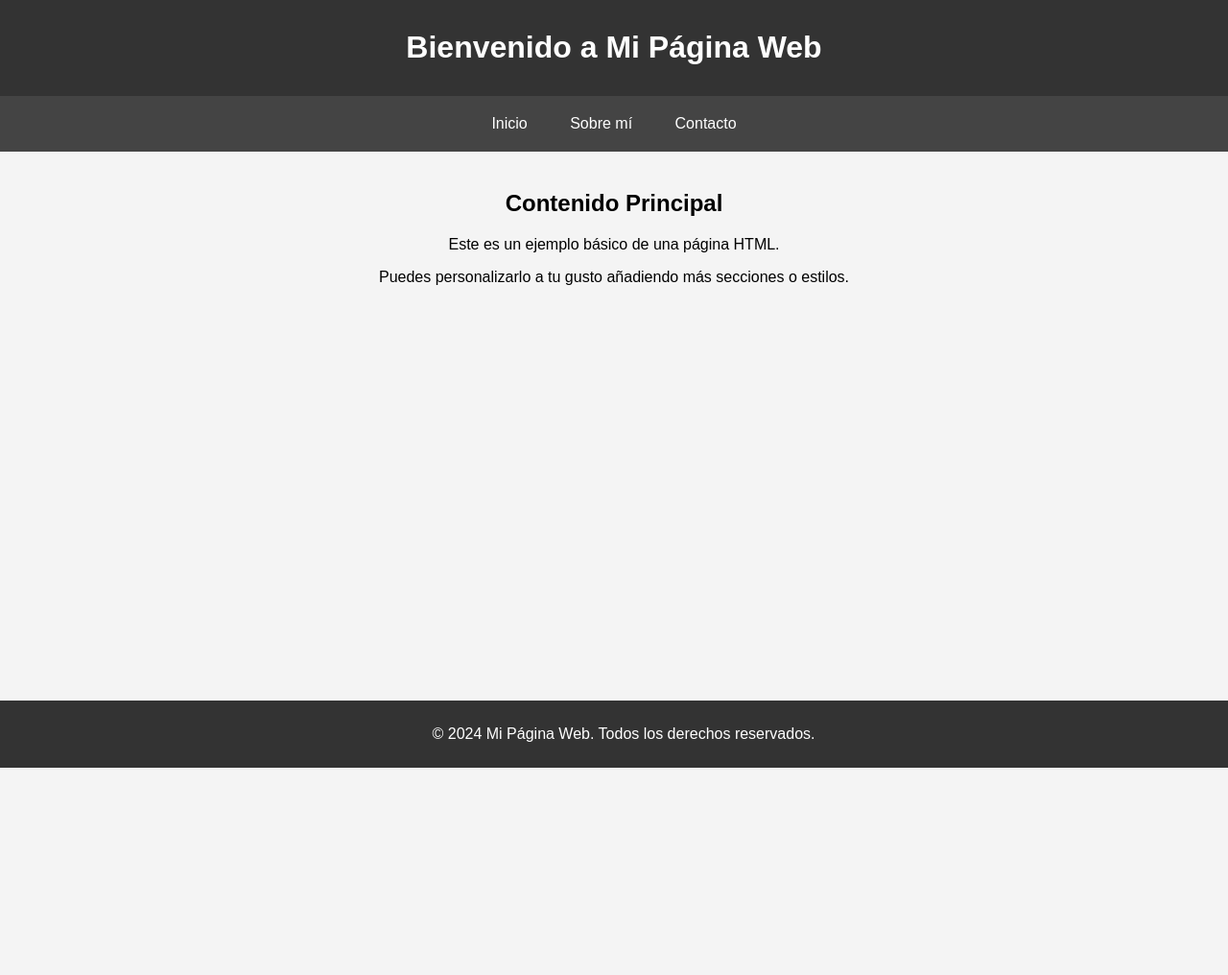
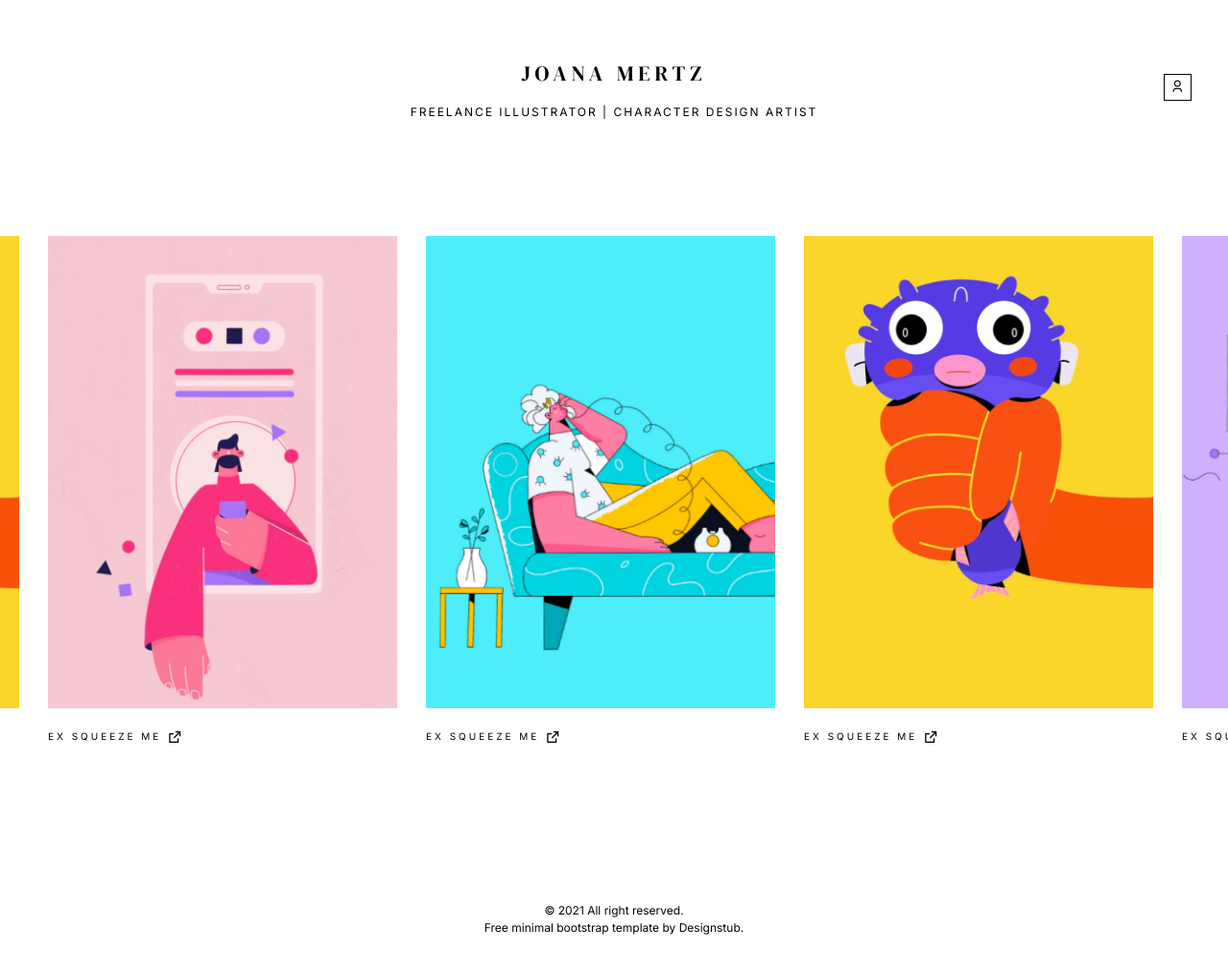
Before and after one commit to aruxo02/Mlo, a plain HTML site: page index.html in a window 1280 px wide. Shown: the whole page at 96% size. Before the commit the page ends 800 px from the top, so only its background shows below. Drawn offline with nearby package versions, Linux system fonts and the light colour scheme.

Commit message:
prueba estandar

```diff
--- /dev/null
+++ b/assets/css/main.css
@@ -0,0 +1,134 @@
+/*
+Theme Name: Borstein
+
+  1. >>> Headr Style
+  2. >>> Banner Style
+  3. >>> Resume Style
+  4. >>> Project Style
+  5. >>> Testimonials Style
+  6. >>> Email Style
+  7. >>> Footer Style
+
+*/
+/*--------------------------------------------------------------
+>>> TABLE OF CONTENTS:
+----------------------------------------------------------------*/
+:root {
+	--font_14:0.875rem;
+	--font_16:1rem;
+	--font_30:1.875rem;
+	--font_36:2.25rem;
+	--font_48:3rem;
+	--40:2.5rem;
+	--30:1.875rem;
+	--margin_30:1.875rem;
+	--margin-54:3.375rem;
+	--margin-60:3.75rem;
+	--margin-100:6.25rem;
+	--margin-120:7.5rem;
+}
+html {font-family: 'Inter', sans-serif;background-color:#FFF}
+body {font-family: 'Inter', sans-serif;overflow-x: hidden; background-color:#FFF; font-weight:400;font-style: normal; color: #000; font-size: var(--font_14)}
+a,a:hover,a:focus,i,input,button,input:focus,.transition {text-decoration: none;outline: none;transition-delay: 0s;transition-duration: 0.4s;transition-property: all;transition-timing-function: ease;box-shadow: none;}
+a{color: #000}
+iframe {border: 0;outline: none;}
+::-moz-selection {background: var(--red);text-shadow: none;color:var(--white)}
+::selection {background:var(--red);text-shadow: none;color:var(--white)}
+img {max-width: 100%;border: none;outline: none;height: auto;}
+input,textarea {border-radius: 0;resize: none;}
+ul {padding: 0;margin: 0;}
+@font-face {
+font-family: 'DM Serif Display', serif;
+font-family: 'Inter', sans-serif;}
+input:-webkit-autofill, textarea:-webkit-autofill, select:-webkit-autofill {background-color: transparent;background-image: none;color:#000;}
+/* 1.2 Typography */
+h1,h2,h3,h4,h5,h6 {font-family: 'DM Serif Display', serif;}
+figure{ margin: 0 }
+svg,img { max-width: 100%; height: auto; }
+
+/*-----------------------------------------------------------------
+  1. >>> Headr Style
+----------------------------------------------------------------*/
+.ds-header{ padding-top:3.75rem; text-align: center; position: relative;  }
+.ds-logo a{font-family: 'DM Serif Display', serif; text-transform: uppercase; letter-spacing: 5px; font-size: 1.375rem}
+.ds-logo a:hover{color: #000}
+.ds-logo span{display: block; font-size: 0.75rem; text-transform: uppercase; letter-spacing: 2px; margin-top: 0.9375rem}
+.ds-about-link-button{ position: absolute; right:3%; border: 1px solid #000; display: inline-block; padding: 0.7rem 0.4rem;line-height: 3px;top:61%;}
+.ds-about-link-button:hover{color: #000}
+.ds-about-link-button span{ display: block; color: #505050; font-size: 0.625rem; text-transform: uppercase; position: absolute; bottom:-13px;left: -12px;width: 55px; opacity: 0;transition-delay: 0s;transition-duration: 0.4s;transition-property: all;transition-timing-function: ease; }
+.ds-closebutton{ position: absolute; bottom:-5rem; left: 0; right: 0; margin: 0 auto; display: inline-block; width:3.125rem; height: 3.125rem;font-size: 1.125rem; line-height: 3.125rem; color: #687278; border: 1px solid #687278; border-radius: 100%}
+
+.ds-about-link-button:hover span{ opacity:1  }
+.ds-slider-section,.ds-main-section{ padding: 7.5rem 0 }
+.ds-slider{ margin:0 }
+.ds-slider-loop{ padding-right:30px }
+.ds-slider-loop span{ text-transform: uppercase; font-size: 0.625rem; letter-spacing: 0.1875rem; display: inline-block; vertical-align: middle; margin-top: 1.125rem }
+.ds-slider-loop span a{ color:#000; }
+.ds-slider-loop span a i{ font-size: 1rem;display: inline-block;
+    vertical-align: middle; }
+.slick-track{ cursor: move; }
+.slick-arrow{ position: absolute; top: 50%; background-color: #000; border: none; outline: none; cursor: pointer; padding: 0; margin: 0; border-radius: 100%; width: 3.75rem; height: 3.75rem;z-index: 5;color: #FFF; font-size:1.25rem; opacity: 0;transition-delay: 0s;transition-duration: 0.6s;transition-property: all;transition-timing-function: ease;  }
+.slick-arrow.slick-prev{ left:1% }
+.slick-arrow.slick-next{ right:6% }
+.ds-slider:hover .slick-arrow{ opacity: 1 }
+
+.ds-about-section figure{ width: 33%; display: inline-block; margin-bottom: 4.375rem }
+.ds-about-section article{ width: 50%; display: block; margin: 0 auto; padding-bottom:3.125rem  }
+.ds-about-section article p{font-size: 1.125rem; line-height: 2.25rem;}
+.ds-info{ font-size: 1.125rem; line-height: 2.25rem }
+.ds-info span{ display: block; }
+.ds-info a{ display: inline-block; font-weight: 600; font-size: 1.125rem}
+.ds-info a:hover{ color: #000; text-decoration: underline; }
+
+.ds-info .ds-socail{ list-style: none; padding: 0;margin: 0; display: flex; flex-wrap: wrap; align-items: center; justify-content: center; margin-top:0.8125rem }
+.ds-info .ds-socail a{font-size:1.45rem;font-weight: 400; margin: 0 0.875rem}
+.ds-info .ds-socail a:hover{ text-decoration: none; }
+
+.ds-project-section aside{ padding-right:4.375rem }
+.ds-project-section aside figure{ margin-bottom: 2.5rem }
+.ds-project-section section{position: sticky;top: 0;padding-top: 10px;}
+.ds-project-section section h1{ font-weight: 500; font-size: 1.875rem; font-weight: 500;font-family: 'Inter', sans-serif; padding-bottom: 1.05rem }
+.ds-project-section section p{ font-size: 1.125rem; line-height: 2.25rem;padding-bottom: 1.05rem  }
+.ds-projec-info{display: flex; flex-wrap: wrap; list-style: none; padding: 0; margin: 0;font-size: 1.125rem; margin-top: 1.25rem}
+.ds-projec-info li{ padding-right: 4.375rem }
+.ds-projec-info li:last-child{ padding-right: 0 }
+.ds-projec-info strong{ font-weight: 600;display: block; }
+/*-----------------------------------------------------------------
+  7. >>> Footer Style
+----------------------------------------------------------------*/
+.ds-footer{ padding: 2.5rem 0; text-align: center; color: #000; font-size:0.75rem }
+.ds-footer a{color: #000 }
+.ds-footer a:hover{color: #000; text-decoration: underline; }
+
+
+
+
+
+/*-------------------------------------------------------------------------------
+ XS Style @media (max-width: 767px)
+-------------------------------------------------------------------------------*/
+@media (max-width: 767px) {
+
+	.ds-about-link-button{ position: static; margin-top: 1.25rem }
+	.ds-slider-section, .ds-main-section{ padding: 4.5rem 0 }
+	.ds-slider-loop{ padding-right: 20px }
+	.slick-arrow.slick-next{ right: 1% }
+	.ds-about-link-button span{ left: 0; right: 0; margin: 0 auto }
+	.ds-closebutton{ position: static; margin-top:1.25rem  }
+	.ds-about-section figure,.ds-about-section article{ width: 75% }
+	.ds-about-section figure{margin-bottom: 2.375rem;}
+	.ds-about-section article{padding-bottom: 1.125rem;}
+	.ds-project-section aside{ padding-right: 0 }
+	.ds-project-section{ padding:0 1.875rem  }
+
+}
+
+
+@media (min-width: 768px) and (max-width: 991px) {
+
+}
+
+@media (min-width: 992px) and (max-width: 1199px) {
+
+
+}
--- /dev/null
+++ b/assets/js/main.js
@@ -0,0 +1,40 @@
+jQuery(document).ready(function($) {
+
+  $('.ds-slider').slick({
+	    dots: false,
+	    infinite: true,
+	    arrows: false,
+	    speed: 600,
+	    centerMode: true,
+	  	slidesToShow: 3,
+	  	prevArrow:"<button type='button' class='slick-prev slick-arrow'><i class='ri-arrow-left-line' ></i></button>",
+	  	nextArrow:"<button type='button' class='slick-next slick-arrow'><i class='ri-arrow-right-line'></i></button>",
+	  	responsive: [
+	  	    {
+	  	      breakpoint: 1024,
+	  	      settings: {
+	  	        slidesToShow: 3,
+	  	        infinite: true,
+	  	        dots: true
+	  	      }
+	  	    },
+	  	    {
+	  	      breakpoint: 600,
+	  	      settings: {
+	  	        slidesToShow: 2,
+	  	      }
+	  	    },
+	  	    {
+	  	      breakpoint: 480,
+	  	      settings: {
+	  	        slidesToShow: 1,
+	  	      }
+	  	    }
+	  	    // You can unslick at a given breakpoint now by adding:
+	  	    // settings: "unslick"
+	  	    // instead of a settings object
+	  	  ]
+  });
+
+
+});
--- a/index.html
+++ b/index.html
@@ -1,79 +1,88 @@
-<!DOCTYPE html>
-<html lang="es">
+<!doctype html>
+<html lang="en">
   <head>
-    <meta charset="UTF-8">
-    <meta name="viewport" content="width=device-width, initial-scale=1.0">
-    <meta http-equiv="X-UA-Compatible" content="IE=edge">
-    <title>Mi Página Web</title>
-    <style>
-        body {
-            font-family: Arial, sans-serif;
-            margin: 0;
-            padding: 0;
-            background-color: #f4f4f4;
-        }
+    <!-- Required meta tags -->
+    <meta charset="utf-8">
+    <meta name="viewport" content="width=device-width, initial-scale=1">
+    <!-- Google Fots -->
+	<link rel="preconnect" href="https://fonts.googleapis.com">
+	<link rel="preconnect" href="https://fonts.gstatic.com" crossorigin>
+	<link href="https://fonts.googleapis.com/css2?family=DM+Serif+Display:ital@0;1&family=Inter:wght@100;200;300;400;500;600;700;800;900&display=swap" rel="stylesheet">
+    <!-- Remixicon Icon -->
+    <link href="https://cdn.jsdelivr.net/npm/remixicon@2.5.0/fonts/remixicon.css" rel="stylesheet">
+    <!-- Remixicon Icon -->
+    <!-- Bootstrap CSS -->
+    <link href="https://cdn.jsdelivr.net/npm/bootstrap@5.0.2/dist/css/bootstrap.min.css" rel="stylesheet" integrity="sha384-EVSTQN3/azprG1Anm3QDgpJLIm9Nao0Yz1ztcQTwFspd3yD65VohhpuuCOmLASjC" crossorigin="anonymous">
+    <link href="https://unpkg.com/aos@2.3.1/dist/aos.css" rel="stylesheet">
 
-        header {
-            background-color: #333;
-            color: #fff;
-            padding: 10px 0;
-            text-align: center;
-        }
-
-        nav {
-            background-color: #444;
-            padding: 10px;
-            text-align: center;
-        }
-
-        nav a {
-            color: white;
-            padding: 10px 20px;
-            text-decoration: none;
-            display: inline-block;
-        }
-
-        nav a:hover {
-            background-color: #555;
-        }
-
-        main {
-            padding: 20px;
-            text-align: center;
-        }
-
-        footer {
-            background-color: #333;
-            color: #fff;
-            text-align: center;
-            padding: 10px;
-            position: fixed;
-            width: 100%;
-            bottom: 0;
-        }
-    </style>
+    <link rel="stylesheet" type="text/css" href="https://cdn.jsdelivr.net/npm/slick-carousel@1.8.1/slick/slick.css"/>
+    <!-- Main CSS -->
+    <link href="assets/css/main.css" rel="stylesheet">
+    <title>Joana Mertz</title>
   </head>
   <body>
 
-    <header>
-        <h1>Bienvenido a Mi Página Web</h1>
+    <!-- header -->
+    <header class="ds-header">
+      <div class="container">
+          <div class="ds-logo">
+            <a href="index.html">Joana Mertz</a>
+            <span>Freelance illustrator | Character design Artist</span>
+          </div>
+      </div>
+      <a href="about.html" class="ds-about-link-button"><i class="ri-user-3-line"></i> <span>About me</span></a>
     </header>
-
-    <nav>
-        <a href="#inicio">Inicio</a>
-        <a href="#sobre-mi">Sobre mí</a>
-        <a href="#contacto">Contacto</a>
-    </nav>
-
-    <main>
-        <h2>Contenido Principal</h2>
-        <p>Este es un ejemplo básico de una página HTML.</p>
-        <p>Puedes personalizarlo a tu gusto añadiendo más secciones o estilos.</p>
-    </main>
-
-    <footer>
-        <p>&copy; 2024 Mi Página Web. Todos los derechos reservados.</p>
+    <!-- header -->
+    <div class="ds-slider-section">
+    	<div class="ds-slider">
+    		<div class="ds-slider-loop">
+    			<img src="assets/images/slider-1.png" />
+    			<span><a href="project.html">Ex squeeze me <i class="ri-external-link-line"></i></a></span>
+    		</div>
+    		<div class="ds-slider-loop">
+    			<img src="assets/images/slider-2.png" />
+    			<span><a href="project.html">Ex squeeze me <i class="ri-external-link-line"></i></a></span>
+    		</div>
+    		<div class="ds-slider-loop">
+    			<img src="assets/images/slider-3.png" />
+    			<span><a href="project.html">Ex squeeze me <i class="ri-external-link-line"></i></a></span>
+    		</div>
+    		<div class="ds-slider-loop">
+    			<img src="assets/images/slider-4.png" />
+    			<span><a href="project.html">Ex squeeze me <i class="ri-external-link-line"></i></a></span>
+    		</div>
+    		<div class="ds-slider-loop">
+    			<img src="assets/images/slider-1.png" />
+    			<span><a href="project.html">Ex squeeze me <i class="ri-external-link-line"></i></a></span>
+    		</div>
+    		<div class="ds-slider-loop">
+    			<img src="assets/images/slider-2.png" />
+    			<span><a href="project.html">Ex squeeze me <i class="ri-external-link-line"></i></a></span>
+    		</div>
+    		<div class="ds-slider-loop">
+    			<img src="assets/images/slider-4.png" />
+    			<span><a href="project.html">Ex squeeze me <i class="ri-external-link-line"></i></a></span>
+    		</div>
+    	</div>
+    </div>
+    <!-- footer -->
+    <footer class="ds-footer">
+      <div class="container">
+        <span class="ds-copyright">© 2021 All right reserved. <br><a href="https://www.designstub.com/" target="_blanck">Free minimal bootstrap template by Designstub.</span>
+      </div>
     </footer>
+    <!-- footer -->
+    <!-- Optional JavaScript; choose one of the two! -->
+    <script src="https://ajax.googleapis.com/ajax/libs/jquery/3.5.1/jquery.min.js"></script>
+    <!-- Option 1: Bootstrap Bundle with Popper -->
+    <script src="https://cdn.jsdelivr.net/npm/bootstrap@5.0.2/dist/js/bootstrap.bundle.min.js" integrity="sha384-MrcW6ZMFYlzcLA8Nl+NtUVF0sA7MsXsP1UyJoMp4YLEuNSfAP+JcXn/tWtIaxVXM" crossorigin="anonymous"></script>
+    <!-- Option 2: Separate Popper and Bootstrap JS -->
+    <!--
+    <script src="https://cdn.jsdelivr.net/npm/@popperjs/core@2.9.2/dist/umd/popper.min.js" integrity="sha384-IQsoLXl5PILFhosVNubq5LC7Qb9DXgDA9i+tQ8Zj3iwWAwPtgFTxbJ8NT4GN1R8p" crossorigin="anonymous"></script>
+    <script src="https://cdn.jsdelivr.net/npm/bootstrap@5.0.2/dist/js/bootstrap.min.js" integrity="sha384-cVKIPhGWiC2Al4u+LWgxfKTRIcfu0JTxR+EQDz/bgldoEyl4H0zUF0QKbrJ0EcQF" crossorigin="anonymous"></script>
+    -->
+    <script type="text/javascript" src="https://cdn.jsdelivr.net/npm/slick-carousel@1.8.1/slick/slick.min.js"></script>
+    <script src="assets/js/main.js"></script>
 
   </body>
 </html>
```
Also changed, not shown: about.html (added, +75 -0 lines), assets/images/about.png (added), assets/images/project-1.png (added), assets/images/project-2.png (added), assets/images/project-3.png (added), assets/images/slider-1.png (added), assets/images/slider-2.png (added), assets/images/slider-3.png (added), assets/images/slider-4.png (added), 1 other file. Lines whose indentation alone changed are shown as unchanged.
